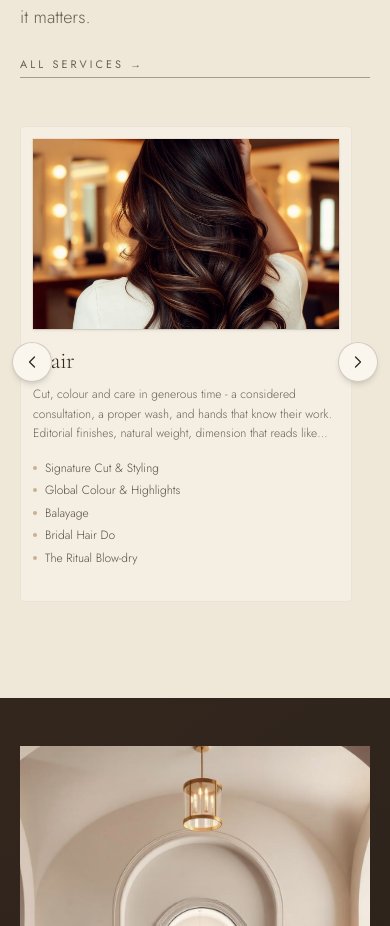
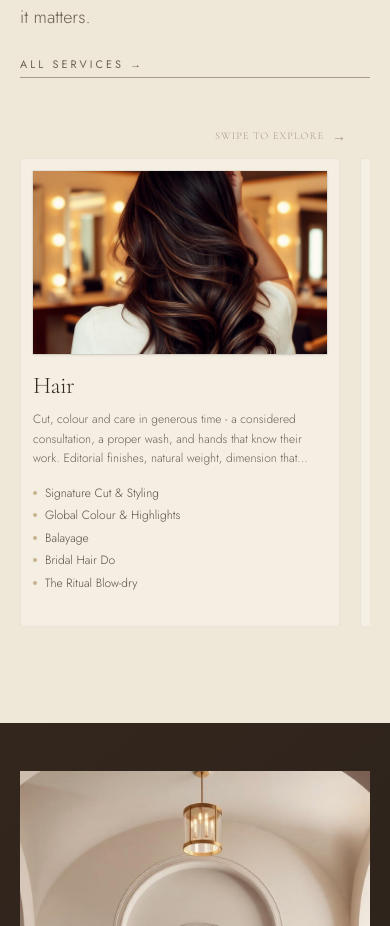
Before and after one commit to rahilmemdani/ivory-test-dep, a Next.js app: page / in a window 390 px wide. Shown: the part 1547-2473 px from the top of the page. Built offline with nearby package versions, Linux system fonts and the light colour scheme.

Commit message:
Added swipe to explore

```diff
--- a/src/components/site/ServicesCarousel.tsx
+++ b/src/components/site/ServicesCarousel.tsx
@@ -51,7 +51,7 @@ export function ServicesCarousel({ services }: { services: Service[] }) {
       <button
         onClick={() => scroll("left")}
         disabled={!canScrollLeft}
-        className="flex absolute -left-2 md:-left-6 top-[45%] z-10 h-10 w-10 md:h-12 md:w-12 -translate-y-1/2 items-center justify-center rounded-full bg-alabaster border border-espresso/20 text-espresso shadow-md transition-all hover:bg-espresso hover:text-ivory disabled:opacity-0"
+        className="hidden md:flex absolute -left-2 md:-left-6 top-[45%] z-10 h-10 w-10 md:h-12 md:w-12 -translate-y-1/2 items-center justify-center rounded-full bg-alabaster border border-espresso/20 text-espresso shadow-md transition-all hover:bg-espresso hover:text-ivory disabled:opacity-0"
         aria-label="Previous"
       >
         <svg viewBox="0 0 24 24" fill="none" className="h-5 w-5">
@@ -63,13 +63,19 @@ export function ServicesCarousel({ services }: { services: Service[] }) {
       <button
         onClick={() => scroll("right")}
         disabled={!canScrollRight}
-        className="flex absolute -right-2 md:-right-6 top-[45%] z-10 h-10 w-10 md:h-12 md:w-12 -translate-y-1/2 items-center justify-center rounded-full bg-alabaster border border-espresso/20 text-espresso shadow-md transition-all hover:bg-espresso hover:text-ivory disabled:opacity-0"
+        className="hidden md:flex absolute -right-2 md:-right-6 top-[45%] z-10 h-10 w-10 md:h-12 md:w-12 -translate-y-1/2 items-center justify-center rounded-full bg-alabaster border border-espresso/20 text-espresso shadow-md transition-all hover:bg-espresso hover:text-ivory disabled:opacity-0"
         aria-label="Next"
       >
         <svg viewBox="0 0 24 24" fill="none" className="h-5 w-5">
           <path d="M9 18L15 12L9 6" stroke="currentColor" strokeWidth="1.5" strokeLinecap="round" strokeLinejoin="round" />
         </svg>
       </button>
+
+      {/* Mobile Swipe Indicator */}
+      <div className="md:hidden flex items-center justify-end gap-2 mb-3 pr-6 text-espresso/40">
+        <span className="text-[0.65rem] uppercase tracking-widest font-display">Swipe to explore</span>
+        <span className="text-sm">→</span>
+      </div>
 
       {/* Carousel Container */}
       <div
@@ -80,7 +86,7 @@ export function ServicesCarousel({ services }: { services: Service[] }) {
         {services.map((s) => (
           <article
             key={s.title}
-            className="group flex flex-col w-[85vw] sm:w-[50vw] md:w-[calc(33.333%-14px)] shrink-0 snap-start rounded-lg transition-colors bg-alabaster/50 border border-espresso/5 hover:bg-ivory/50"
+            className="group flex flex-col w-[82vw] sm:w-[50vw] md:w-[calc(33.333%-14px)] shrink-0 snap-start rounded-lg transition-colors bg-alabaster/50 border border-espresso/5 hover:bg-ivory/50"
           >
             <div className="p-3 flex flex-col h-full">
               <div className="relative overflow-hidden rounded-sm bg-sand/20 ring-1 ring-black/5 group-hover:ring-brass/20 transition-all duration-700 shadow-sm group-hover:shadow-md cursor-pointer mb-4">
```
